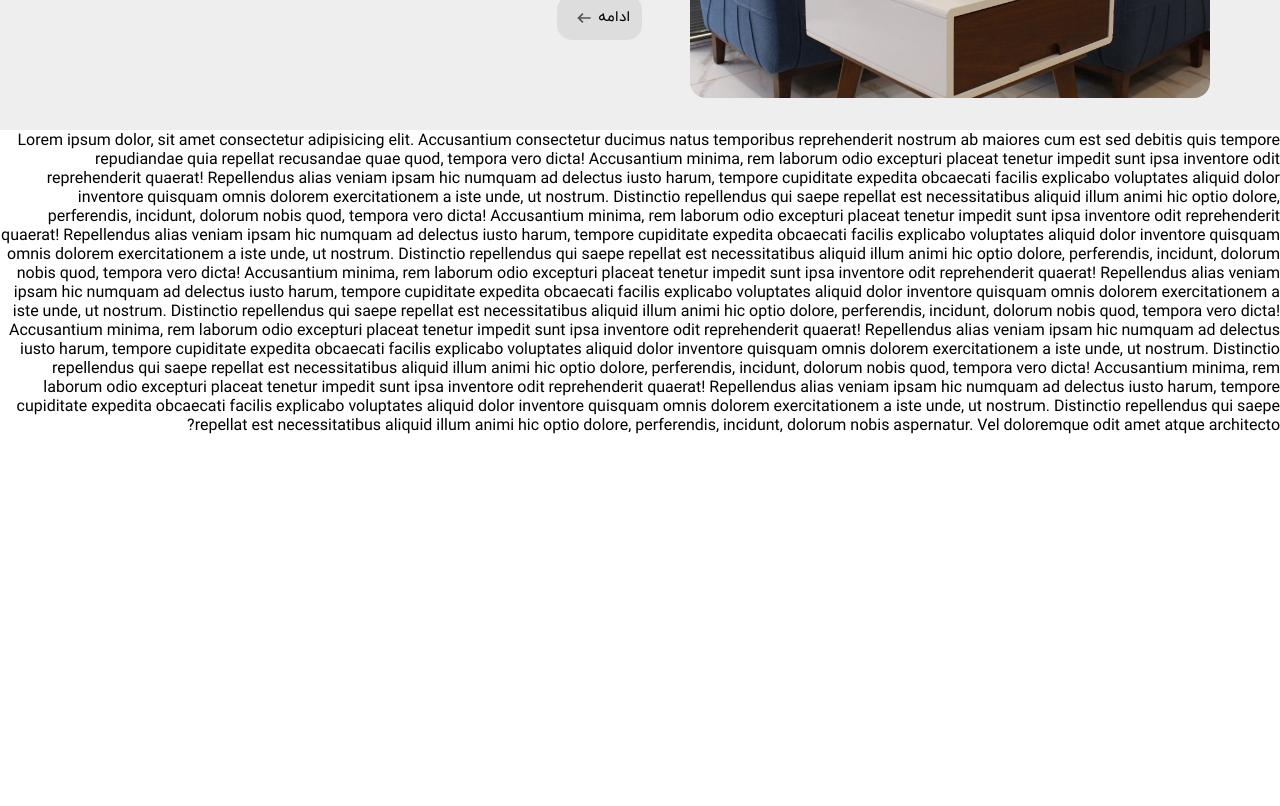
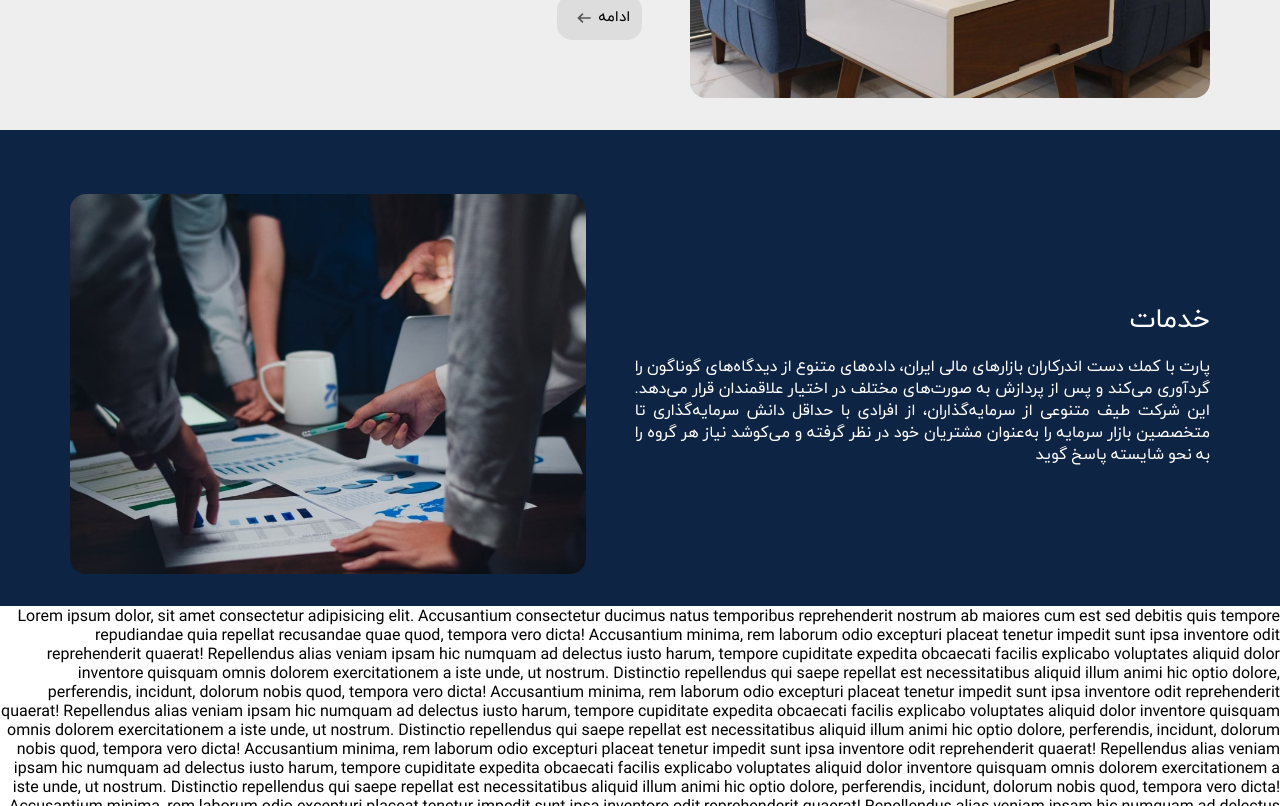
Before and after one commit to yonus-a/part, a Next.js app: page / in a window 1280 px wide. Shown: the part 1920-2726 px from the top of the page. Before the commit the page ends 2354 px from the top, so only its background shows below. Built offline with nearby package versions, Linux system fonts and the light colour scheme.

Commit message:
feat: add services section

```diff
--- /dev/null
+++ b/app/components/services/index.tsx
@@ -0,0 +1,29 @@
+import Container from "../container";
+import Image from "next/image";
+import "./styles.scss";
+
+const data = {
+  text: "پارت با كمك دست اندركاران بازارهای مالی ایران، داده‌های متنوع از دیدگاه‌های گوناگون را گردآوری می‌کند و پس از پردازش به صورت‌های مختلف در اختیار علاقمندان قرار می‌دهد. این شرکت طیف متنوعی از سرمایه‌گذاران، از افرادی با حداقل دانش سرمایه‌گذاری تا متخصصین بازار سرمایه را به‌عنوان مشتریان خود در نظر گرفته و می‌کوشد نیاز هر گروه را به نحو شایسته پاسخ گوید",
+  image: "service-desc-image-min.jpg",
+};
+
+export default function Services() {
+  return (
+    <section className="services" aria-label="services">
+      <Container>
+        <div className="flex-wrapper">
+          <Image
+            src={`/images/${data.image}`}
+            alt="part"
+            width={630}
+            height={460}
+          />
+          <div className="group">
+            <h2>خدمات</h2>
+            <p>{data.text}</p>
+          </div>
+        </div>
+      </Container>
+    </section>
+  );
+}
--- /dev/null
+++ b/app/components/services/styles.scss
@@ -0,0 +1,38 @@
+@use "@styles/mixins.scss" as *;
+
+.services {
+  background-color: var(--clr-dark-blue);
+  color: var(--clr-white);
+  padding: 2em 0;
+  padding-top: 4em;
+
+  .flex-wrapper {
+    display: flex;
+    flex-direction: column;
+    gap: 3em;
+
+    img {
+      @include size(100%, 300px);
+      border-radius: 1em;
+    }
+
+    .group {
+      h2 {
+        margin-bottom: 0.6em;
+      }
+
+      p {
+        text-align: justify;
+      }
+    }
+
+    @include on-pc {
+      flex-direction: row-reverse;
+      align-items: center;
+
+      img {
+        @include size(530px, 380px);
+      }
+    }
+  }
+}
--- a/app/page.tsx
+++ b/app/page.tsx
@@ -1,6 +1,7 @@
 import BusinessDesc from "./components/business-desc";
 import Hero from "./components/hero";
 import License from "./components/license";
+import Services from "./components/services";
 
 export default function Home() {
   return (
@@ -8,6 +9,7 @@ export default function Home() {
       <Hero />
       <License />
       <BusinessDesc />
+      <Services />
       Lorem ipsum dolor, sit amet consectetur adipisicing elit. Accusantium
       consectetur ducimus natus temporibus reprehenderit nostrum ab maiores cum
       est sed debitis quis tempore repudiandae quia repellat recusandae quae
--- a/styles/global.scss
+++ b/styles/global.scss
@@ -1,6 +1,7 @@
 :root {
   --clr-black: #000;
   --clr-white: #fff;
+  --clr-dark-blue: #0d2444;
 }
 
 @font-face {
```
